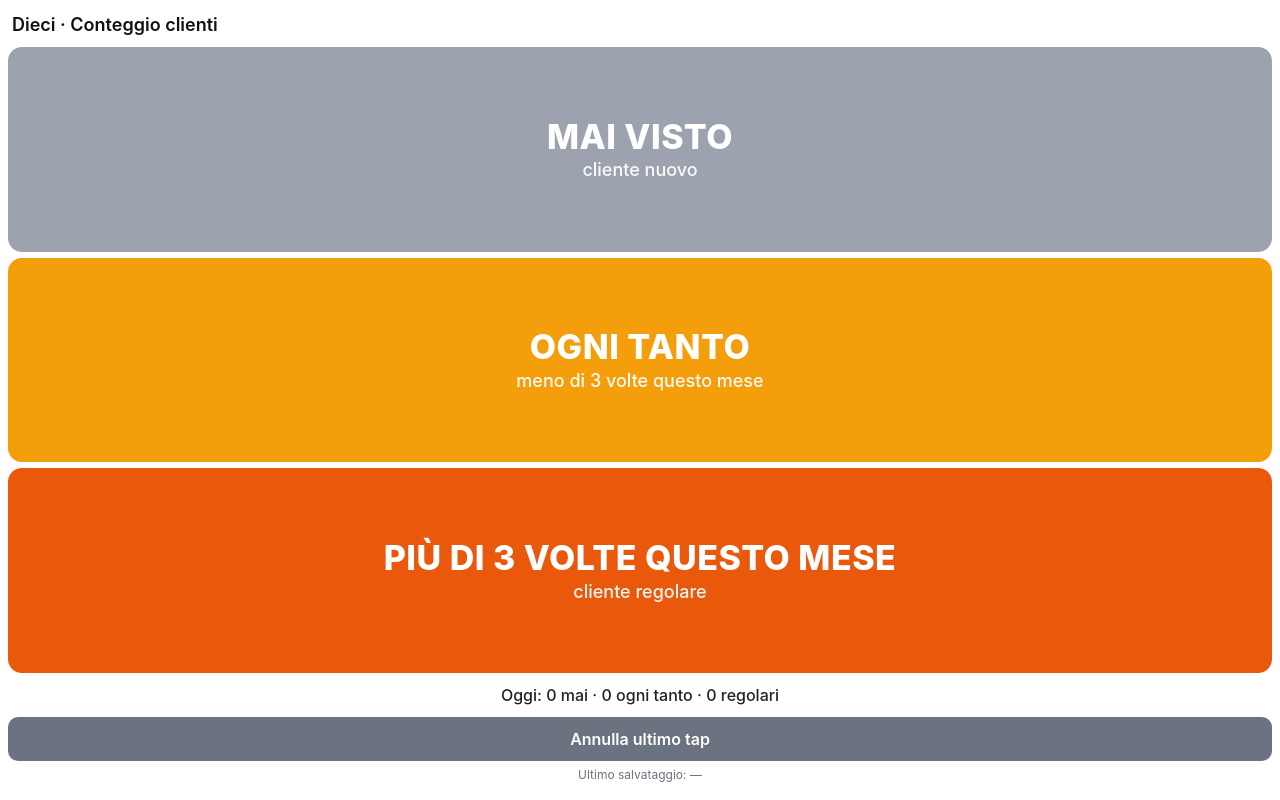
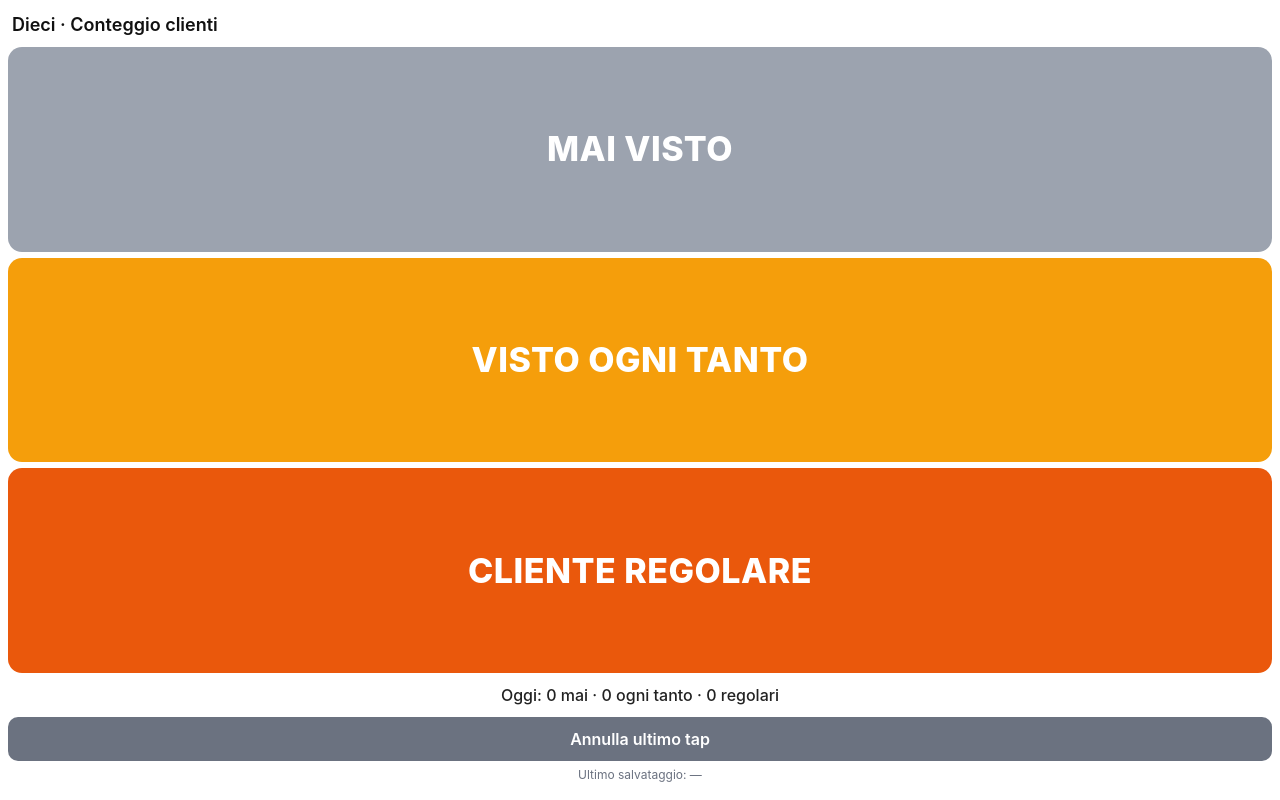
Before and after one commit to Ste04-cpu/dieci-tally, a plain HTML site: page index.html in a window 1280 px wide. Drawn offline with Linux system fonts and the light colour scheme.

Commit message:
Add files via upload

```diff
--- a/index.html
+++ b/index.html
@@ -58,19 +58,16 @@
 
 <button class="btn btn-mai" data-cat="mai_visto">
   <span class="label">Mai visto</span>
-  <span class="sub">cliente nuovo</span>
   <span class="err">Errore — riprova</span>
 </button>
 
 <button class="btn btn-ogni" data-cat="ogni_tanto">
-  <span class="label">Ogni tanto</span>
-  <span class="sub">meno di 3 volte questo mese</span>
+  <span class="label">Visto ogni tanto</span>
   <span class="err">Errore — riprova</span>
 </button>
 
 <button class="btn btn-reg" data-cat="regolare">
-  <span class="label">Più di 3 volte questo mese</span>
-  <span class="sub">cliente regolare</span>
+  <span class="label">Cliente regolare</span>
   <span class="err">Errore — riprova</span>
 </button>
 
```
